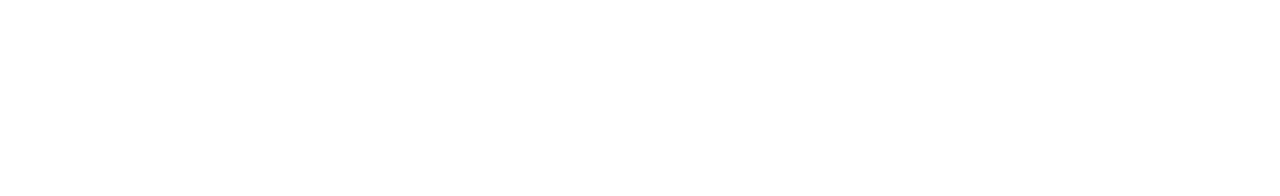
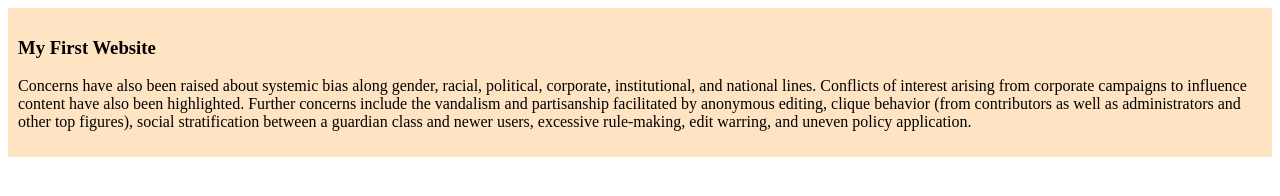
Before and after one commit to soumitapaul344/another-repo, a plain HTML site: page index1.html in a window 1280 px wide. Drawn offline with Linux system fonts and the light colour scheme.

Commit message:
added the first blog

```diff
--- /dev/null
+++ b/Styles/blogs.css
@@ -0,0 +1,4 @@
+div{
+    background-color: bisque;
+    padding: 10px;
+}
--- a/index1.html
+++ b/index1.html
@@ -3,10 +3,14 @@
 <head>
     <meta charset="UTF-8">
     <meta name="viewport" content="width=device-width, initial-scale=1.0">
-    <title>Another Repo
-    </title>
+    <title>Another Repo</title>
+    <link rel="stylesheet" href="Styles/blogs.css">
 </head>
 <body>
+    <div>
+        <h3>My First Website</h3>
+        <p>Concerns have also been raised about systemic bias along gender, racial, political, corporate, institutional, and national lines. Conflicts of interest arising from corporate campaigns to influence content have also been highlighted. Further concerns include the vandalism and partisanship facilitated by anonymous editing, clique behavior (from contributors as well as administrators and other top figures), social stratification between a guardian class and newer users, excessive rule-making, edit warring, and uneven policy application.</p>
+    </div>
 
 </body>
 </html>
```
